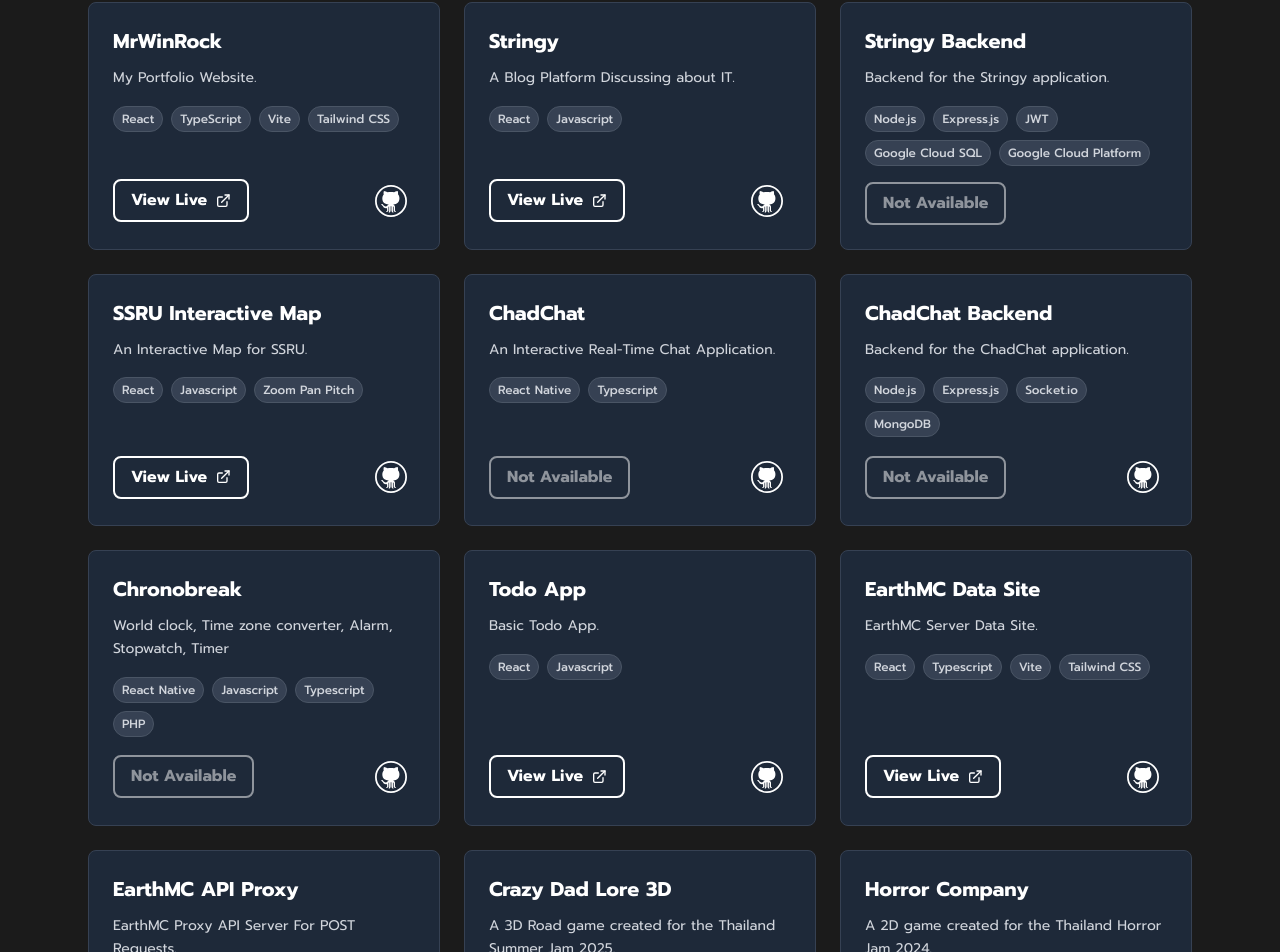
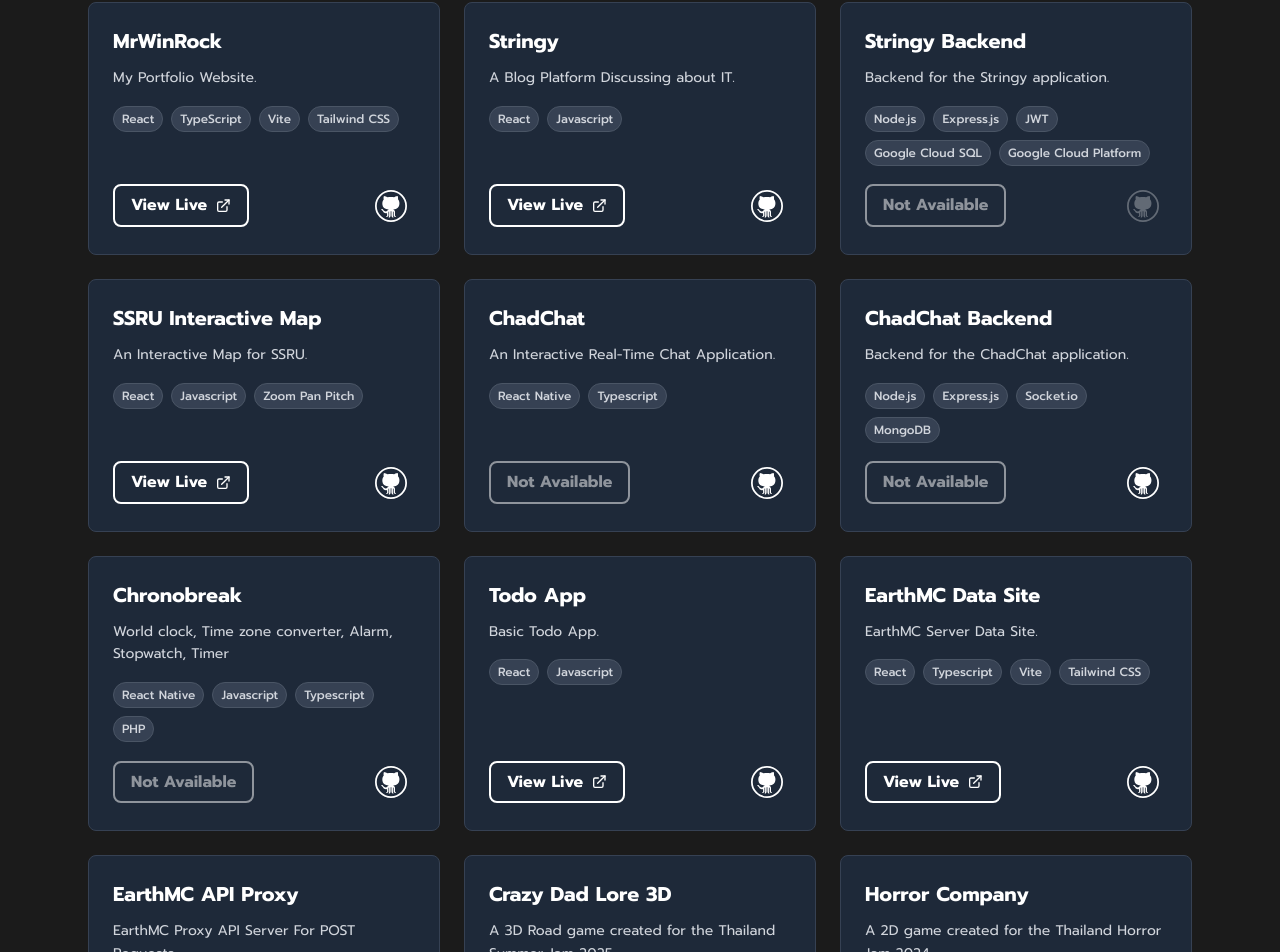
Before and after one commit to MrWinRock/MrWinRock, a React (Vite) app: page /projects in a window 1280 px wide. Shown: the part 182-1134 px from the top of the page. Built offline with nearby package versions, Linux system fonts and the light colour scheme.

Commit message:
update: handle url not available

```diff
--- a/src/components/pages/projects/Projects.tsx
+++ b/src/components/pages/projects/Projects.tsx
@@ -17,7 +17,7 @@
         { title: "EarthMC Data Site", description: "EarthMC Server Data Site.", url: "https://mrwinrock.github.io/earthmc-web-data", gh_url: "https://github.com/MrWinRock/earthmc-web-data", tags: ["React", "Typescript", "Vite", "Tailwind CSS"] },
         { title: "EarthMC API Proxy", description: "EarthMC Proxy API Server For POST Requests.", gh_url: "https://github.com/MrWinRock/earthmc-api-proxy", tags: ["Node.js", "Express.js"] },
         { title: "Crazy Dad Lore 3D", description: "A 3D Road game created for the Thailand Summer Jam 2025.", url: "https://marguro.itch.io/crazy-dad-lore", gh_url: "https://github.com/MrWinRock/summer-jam-2025?tab=readme-ov-file", tags: ["Unity 3D", "C#"] },
-        { title: "Horror Company", description: "A 2D game created for the Thailand Horror Jam 2024.", url: "https://marguro.itch.io/horror-company", gh_url: "https://github.com/MrWinRock/project-H-jam", tags: ["Unity 3D", "C#"] },
+        { title: "Horror Company", description: "A 2D game created for the Thailand Horror Jam 2024.", url: "https://marguro.itch.io/horror-company", gh_url: "https://github.com/MrWinRock/project-H-jam", tags: ["Unity", "C#"] },
     ]
 
     return (
@@ -122,7 +122,7 @@
                                 ) : (
                                     <span className="s-button px-4 py-2 text-sm font-medium opacity-50">{t("projects.notAvailable")}</span>
                                 )}
-                                {project.gh_url && (
+                                {project.gh_url ? (
                                     <motion.a
                                         href={project.gh_url}
                                         className="p-2 rounded-full hover:bg-gray-700 transition-colors duration-200"
@@ -141,6 +141,17 @@
                                             className="w-8 h-8 filter invert"
                                         />
                                     </motion.a>
+                                ) : (
+                                    <div
+                                        className="p-2 rounded-full cursor-not-allowed opacity-30"
+                                        title="View on GitHub"
+                                    >
+                                        <img
+                                            src={githubIcon}
+                                            alt="GitHub"
+                                            className="w-8 h-8 filter invert"
+                                        />
+                                    </div>
                                 )}
                             </motion.div>
                         </motion.div>
```
